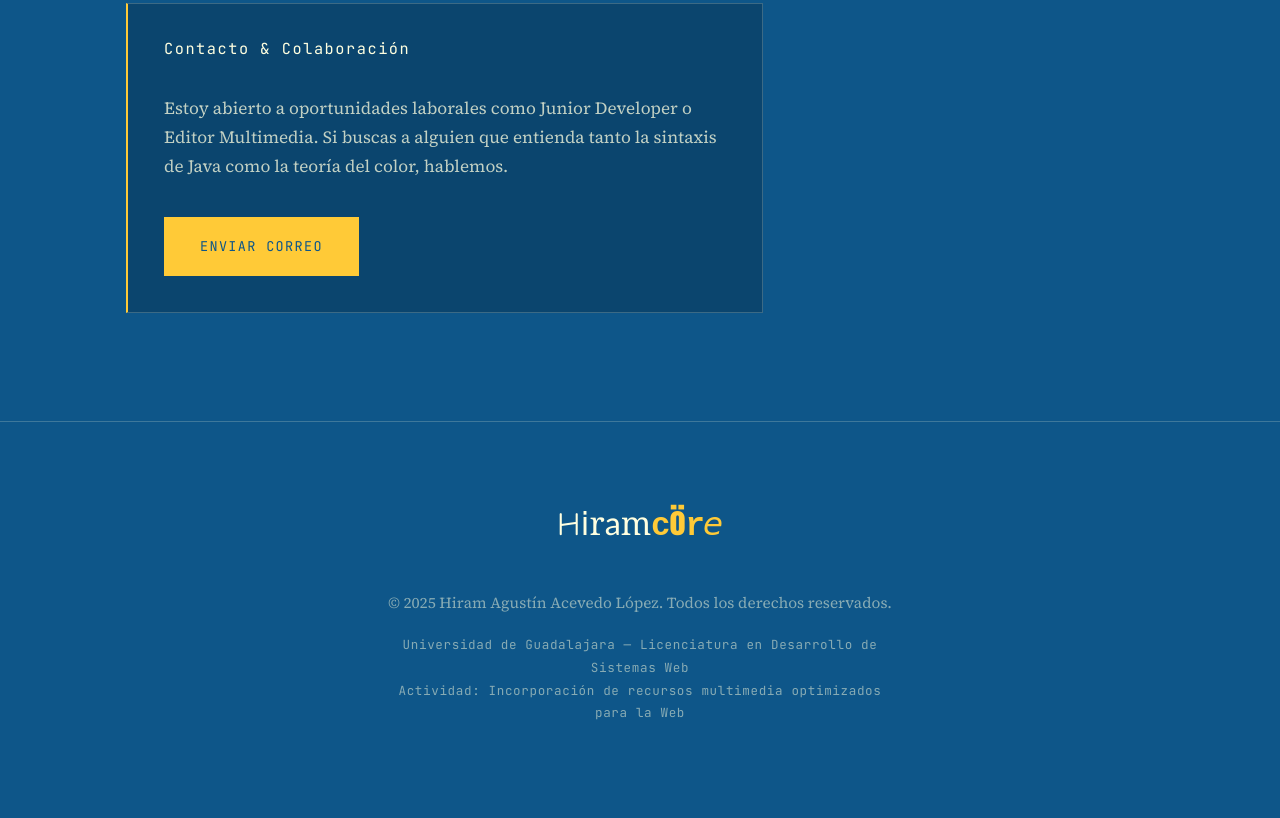
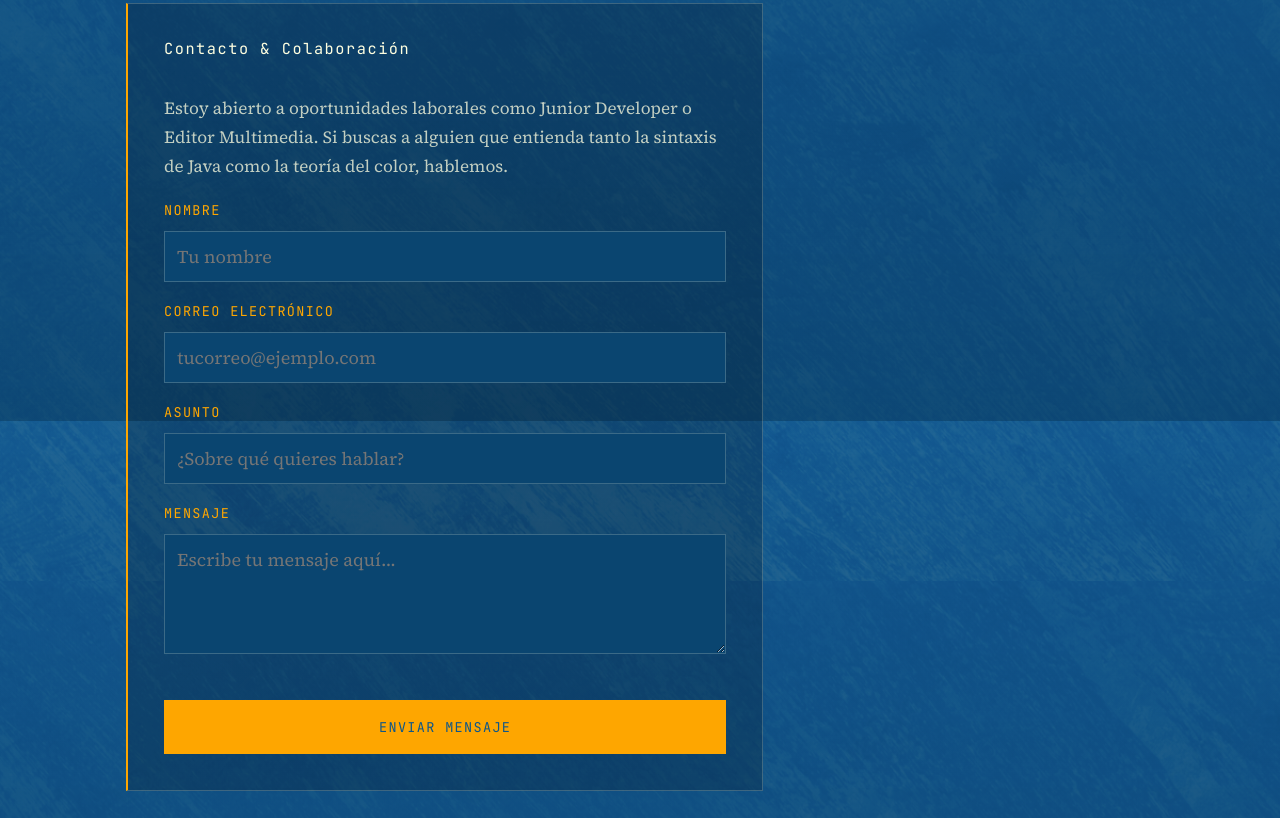
Before and after one commit to hiramAcevedo/hiramcore_v2, a plain HTML site: page sobre-mi.html in a window 1280 px wide. Shown: the part 1979-2797 px from the top of the page. Drawn offline with nearby package versions, Linux system fonts and the light colour scheme; a web font is replaced by a local one.

Commit message:
feat: Add SVG logo and background image, update logo implementation, and refresh page content and footer details.

```diff
--- a/sobre-mi.html
+++ b/sobre-mi.html
@@ -27,10 +27,18 @@
   <header class="site-header">
     <nav class="nav-container">
       <!-- Logo tipográfico -->
+      <!-- Logo tipográfico -->
+      <!--
       <a href="index.html" class="typographic-logo">
         <span class="l-h">H</span><span class="l-i">i</span><span class="l-r1">r</span><span class="l-a">a</span><span
           class="l-m">m</span><span class="l-c">c</span><span class="l-o">ö</span><span class="l-r2">r</span><span
           class="l-e">e</span>
+      </a>
+      -->
+
+      <!-- Logo de Imagen (Requerimiento) -->
+      <a href="index.html" class="logo-link">
+        <img src="media/logo_small.svg" alt="HiramCore Logo" class="logo-img">
       </a>
 
       <!-- Navegación principal -->
@@ -107,6 +115,7 @@
       </blockquote>
 
       <!-- Caja de contacto -->
+      <!-- Caja de contacto (Formulario) -->
       <div class="contact-box">
         <h3>Contacto & Colaboración</h3>
         <p>
@@ -114,8 +123,30 @@
           Si buscas a alguien que entienda tanto la sintaxis de Java como la teoría del color,
           hablemos.
         </p>
-        <a href="/cdn-cgi/l/email-protection#d5bdbca7b4b8fbb4b6b0a3b0b1ba95b0bfb0b8a5b9bafbb6bab8" class="btn">Enviar
-          Correo</a>
+
+        <form class="contact-form" action="#" method="POST">
+          <div class="form-group">
+            <label for="nombre">Nombre</label>
+            <input type="text" id="nombre" name="nombre" placeholder="Tu nombre" required>
+          </div>
+
+          <div class="form-group">
+            <label for="email">Correo Electrónico</label>
+            <input type="email" id="email" name="email" placeholder="tucorreo@ejemplo.com" required>
+          </div>
+
+          <div class="form-group">
+            <label for="asunto">Asunto</label>
+            <input type="text" id="asunto" name="asunto" placeholder="¿Sobre qué quieres hablar?" required>
+          </div>
+
+          <div class="form-group">
+            <label for="mensaje">Mensaje</label>
+            <textarea id="mensaje" name="mensaje" placeholder="Escribe tu mensaje aquí..." required></textarea>
+          </div>
+
+          <button type="submit" class="btn btn-submit">Enviar Mensaje</button>
+        </form>
       </div>
     </section>
 
@@ -170,15 +201,27 @@
        ═══════════════════════════════════════════════════════════════════════ -->
   <footer class="site-footer">
     <div class="footer-content">
+      <!--
       <p class="footer-logo">
         <span class="l-h">H</span><span class="l-i">i</span><span class="l-r1">r</span><span class="l-a">a</span><span
           class="l-m">m</span><span class="l-c" style="color: var(--color-accent);">c</span><span class="l-o"
           style="color: var(--color-accent);">ö</span><span class="l-r2"
           style="color: var(--color-accent);">r</span><span class="l-e" style="color: var(--color-accent);">e</span>
       </p>
+      -->
+
+      <!-- Logo de Imagen en Footer -->
+      <a href="index.html" class="logo-link" style="display: block; margin-bottom: var(--spacing-md);">
+        <img src="media/logo_small.svg" alt="HiramCore Logo" class="logo-img">
+      </a>
+      <p class="footer-course">
+        Conceptualización de servicios en la nube<br>
+        Hiram Agustín Acevedo López<br>
+        Código: 211693881 | <a href="mailto:hiram.acevedo.contacto@gmail.com"
+          style="color: inherit; text-decoration: underline;">hiram.acevedo.contacto@gmail.com</a>
+        Licenciatura en Desarrollo de Sistemas Web<br>
+        Universidad de Guadalajara <br>
+      </p>
       <p class="footer-copy">
         © 2025 Hiram Agustín Acevedo López. Todos los derechos reservados.
       </p>
-      <p class="footer-course">
-        Universidad de Guadalajara — Licenciatura en Desarrollo de Sistemas Web<br>
-        Actividad: Incorporación de recursos multimedia optimizados para la Web
--- a/style.css
+++ b/style.css
@@ -31,7 +31,7 @@
   --color-text-soft: rgba(255, 255, 224, 0.75);
   --color-text-muted: rgba(255, 255, 224, 0.5);
 
-  --color-accent: #ffca37;
+  --color-accent: #fea600;
   --color-accent-soft: rgba(255, 202, 55, 0.8);
   --color-lavanda: #6473d8;
 
@@ -55,7 +55,9 @@
 /* ─────────────────────────────────────────────────────────────────────────────
    RESET Y ESTILOS BASE
    ───────────────────────────────────────────────────────────────────────────── */
-*, *::before, *::after {
+*,
+*::before,
+*::after {
   box-sizing: border-box;
   margin: 0;
   padding: 0;
@@ -69,15 +71,43 @@ html {
 body {
   font-family: var(--font-body);
   background-color: var(--color-bg);
+  /* Requerimiento: Imagen de fondo */
+  background-image: linear-gradient(rgba(14, 86, 137, 0.9), rgba(10, 69, 112, 0.95)), url('media/background.jpg');
+  /* Se usa portada.png como fondo con overlay para legibilidad */
+  background-size: cover;
+  background-attachment: fixed;
+  background-position: center;
   color: var(--color-text);
   line-height: 1.7;
   min-height: 100vh;
 }
 
+.logo-img {
+  height: 60px;
+  /* Ajustar tamaño según necesidad */
+  width: auto;
+  vertical-align: middle;
+  transition: transform 0.2s ease;
+}
+
+.logo-img:hover {
+  transform: scale(1.05);
+}
+
+.logo-link {
+  border: none !important;
+}
+
+.logo-link:hover {
+  border: none !important;
+}
+
 /* ─────────────────────────────────────────────────────────────────────────────
    TIPOGRAFÍA
    ───────────────────────────────────────────────────────────────────────────── */
-h1, h2, h3 {
+h1,
+h2,
+h3 {
   font-family: var(--font-display);
   font-weight: 400;
   line-height: 1.2;
@@ -136,7 +166,8 @@ a:hover {
   border-bottom-color: var(--color-accent);
 }
 
-ul, ol {
+ul,
+ol {
   margin-left: var(--spacing-md);
   margin-bottom: var(--spacing-sm);
 }
@@ -178,13 +209,13 @@ hr.divider {
    LOGO TIPOGRÁFICO "Hiramcöre"
    Cada letra con una tipografía diferente
    ───────────────────────────────────────────────────────────────────────────── */
-.typographic-logo {
+/* .typographic-logo {
   display: inline-block;
   font-size: 1.8rem;
   line-height: 1;
   text-decoration: none !important;
   border: none !important;
-  /* Sombra sutil azul para despegarlo del fondo */
+  Sombra sutil azul para despegarlo del fondo | comentario
   text-shadow: 2px 2px 0px rgba(100, 115, 216, 0.3);
   cursor: pointer;
   transition: transform 0.2s ease;
@@ -196,47 +227,48 @@ hr.divider {
   border-bottom: none !important;
 }
 
-/* Estilos individuales por letra (Con Fallbacks) */
+Estilos individuales por letra (Con Fallbacks) | comentario
 
-/* H - Marker Felt (wide) */
+ H - Marker Felt (wide) | comentario
 .l-h {
   font-family: "Marker Felt", "Comic Sans MS", fantasy;
 }
 
-/* i - Luminari */
+ i - Luminari | comentario
 .l-i {
   font-family: "Luminari", "Bradley Hand", "Brush Script MT", cursive;
 }
 
-/* r - AppleMyungjo (Serif estilo oriental/clásico) */
+ r - AppleMyungjo (Serif estilo oriental/clásico) | comentario
 .l-r1 {
   font-family: "AppleMyungjo", "Batang", "Georgia", serif;
 }
 
-/* a - Futura (Geométrica) */
+ a - Futura (Geométrica) | comentario
 .l-a {
   font-family: "Futura", "Trebuchet MS", "Arial Black", sans-serif;
 }
 
-/* m - AppleMyungjo */
+ m - AppleMyungjo | comentario
 .l-m {
   font-family: "AppleMyungjo", "Batang", "Georgia", serif;
 }
 
-/* c - Symbola */
+ c - Symbola | comentario
 .l-c {
   font-family: "Symbola", "Segoe UI Symbol", "Arial", sans-serif;
   font-weight: bold;
-  color: var(--color-accent); /* La "c" en dorado para marcar "cöre" */
+  color: var(--color-accent);
+  La "c" en dorado para marcar "cöre"
 }
 
-/* ö - Chalkduster (Estilo tiza/gastado) */
+ ö - Chalkduster (Estilo tiza/gastado) | comentario
 .l-o {
   font-family: "Chalkduster", "Impact", fantasy;
   color: var(--color-accent);
 }
 
-/* r - Courier New (Monospace máquina de escribir) */
+ r - Courier New (Monospace máquina de escribir) | comentario
 .l-r2 {
   font-family: "Courier New", "Courier", monospace;
   font-weight: bold;
@@ -244,18 +276,18 @@ hr.divider {
   color: var(--color-accent);
 }
 
-/* e - Trattatello (Estilo elegante/cursivo) */
+ e - Trattatello (Estilo elegante/cursivo) | comentario
 .l-e {
   font-family: "Trattatello", "Apple Chancery", cursive;
   font-style: italic;
   color: var(--color-accent);
 }
 
-/* Versión grande del logo para el hero */
+ Versión grande del logo para el hero | comentario
 .typographic-logo.logo-large {
   font-size: clamp(3rem, 10vw, 5rem);
   text-shadow: 3px 3px 0px rgba(100, 115, 216, 0.25);
-}
+}*/
 
 /* ─────────────────────────────────────────────────────────────────────────────
    ENCABEZADO / NAVEGACIÓN
@@ -335,13 +367,11 @@ hr.divider {
   right: 15%;
   width: 1px;
   height: 100%;
-  background: linear-gradient(
-    to bottom,
-    transparent 0%,
-    var(--color-text-muted) 30%,
-    var(--color-text-muted) 70%,
-    transparent 100%
-  );
+  background: linear-gradient(to bottom,
+      transparent 0%,
+      var(--color-text-muted) 30%,
+      var(--color-text-muted) 70%,
+      transparent 100%);
 }
 
 .hero-content {
@@ -471,7 +501,8 @@ hr.divider {
 .video-responsive {
   position: relative;
   width: 100%;
-  padding-bottom: 56.25%; /* 16:9 Aspect Ratio */
+  padding-bottom: 56.25%;
+  /* 16:9 Aspect Ratio */
   height: 0;
   overflow: hidden;
   background: #000;
@@ -531,7 +562,8 @@ audio {
   cursor: pointer;
   background-color: var(--color-bg-light);
   outline: none;
-  list-style: none; /* Oculta la flecha por defecto en algunos navegadores */
+  list-style: none;
+  /* Oculta la flecha por defecto en algunos navegadores */
   color: var(--color-text);
   text-transform: uppercase;
   font-size: 0.75rem;
@@ -812,6 +844,7 @@ details[open] .transcript-toggle::before {
     opacity: 0;
     transform: translateY(20px);
   }
+
   to {
     opacity: 1;
     transform: translateY(0);
@@ -825,9 +858,17 @@ details[open] .transcript-toggle::before {
   animation: fadeInUp 0.8s ease forwards;
 }
 
-.hero-title { animation-delay: 0.1s; }
-.hero-description { animation-delay: 0.2s; }
-.hero-meta { animation-delay: 0.3s; }
+.hero-title {
+  animation-delay: 0.1s;
+}
+
+.hero-description {
+  animation-delay: 0.2s;
+}
+
+.hero-meta {
+  animation-delay: 0.3s;
+}
 
 /* ─────────────────────────────────────────────────────────────────────────────
    RESPONSIVE
@@ -853,3 +894,53 @@ details[open] .transcript-toggle::before {
     font-size: 1.3rem;
   }
 }
+
+/* ─────────────────────────────────────────────────────────────────────────────
+   FORMULARIO DE CONTACTO
+   ───────────────────────────────────────────────────────────────────────────── */
+.contact-form {
+  margin-top: var(--spacing-sm);
+}
+
+.form-group {
+  margin-bottom: var(--spacing-sm);
+}
+
+.form-group label {
+  display: block;
+  font-family: var(--font-mono);
+  font-size: 0.75rem;
+  letter-spacing: 0.1em;
+  text-transform: uppercase;
+  color: var(--color-accent);
+  margin-bottom: 0.5rem;
+}
+
+.form-group input,
+.form-group textarea {
+  width: 100%;
+  padding: 12px;
+  background-color: var(--color-bg-dark);
+  border: var(--border-subtle);
+  color: var(--color-text);
+  font-family: var(--font-body);
+  font-size: 1rem;
+  transition: border-color 0.3s ease, box-shadow 0.3s ease;
+}
+
+.form-group input:focus,
+.form-group textarea:focus {
+  outline: none;
+  border-color: var(--color-accent);
+  box-shadow: 0 0 0 2px rgba(255, 202, 55, 0.1);
+}
+
+.form-group textarea {
+  resize: vertical;
+  min-height: 120px;
+}
+
+.btn-submit {
+  width: 100%;
+  text-align: center;
+}
```
Also changed, not shown: index.html (+33 -9 lines), media/background.jpg (added), media/logo_small.svg (added).
